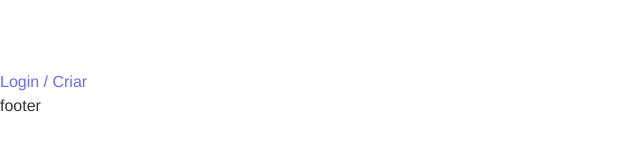
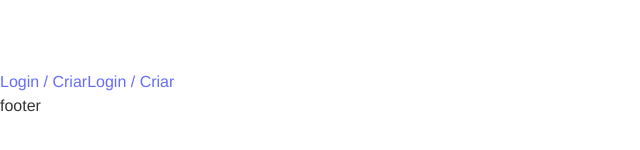
Before and after one commit to fxdias/dogs, a React (Vite) app: page / in a window 1280 px wide. Shown: the part 306-456 px from the top of the page, without its empty margins (0-640 px from the left). Built offline with nearby package versions, Linux system fonts and the light colour scheme.

Commit message:
add header login link

```diff
--- a/src/Components/Header.jsx
+++ b/src/Components/Header.jsx
@@ -5,8 +5,9 @@ import { Link } from 'react-router-dom'
 function Header() {
     return (
         <div className="styles.header">
-            <nav>
+            <nav className="container">
                 <Link to="/">Login / Criar</Link>
+                <Link to="/login">Login / Criar</Link>
             </nav>
         </div>
     )
```
